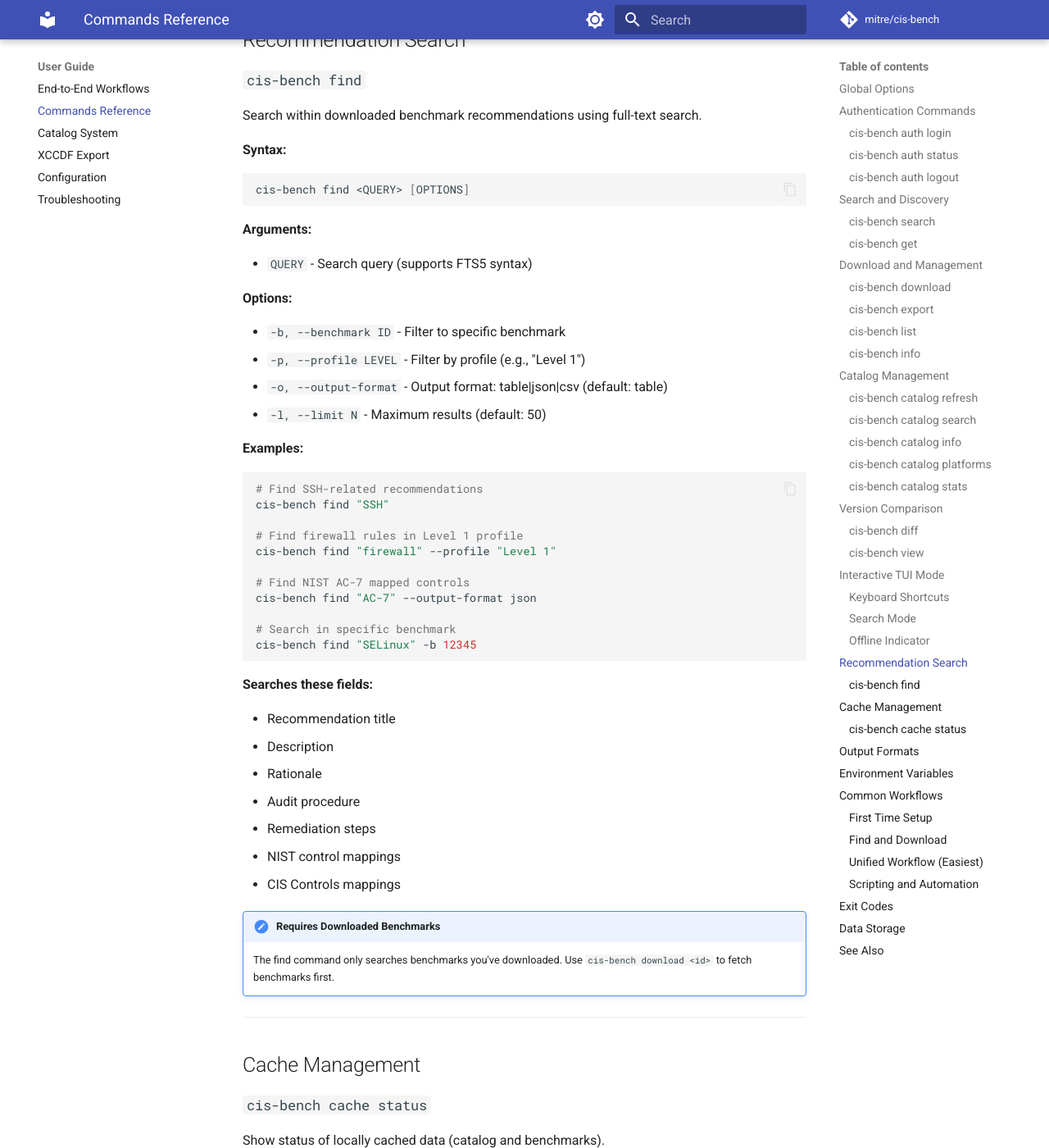
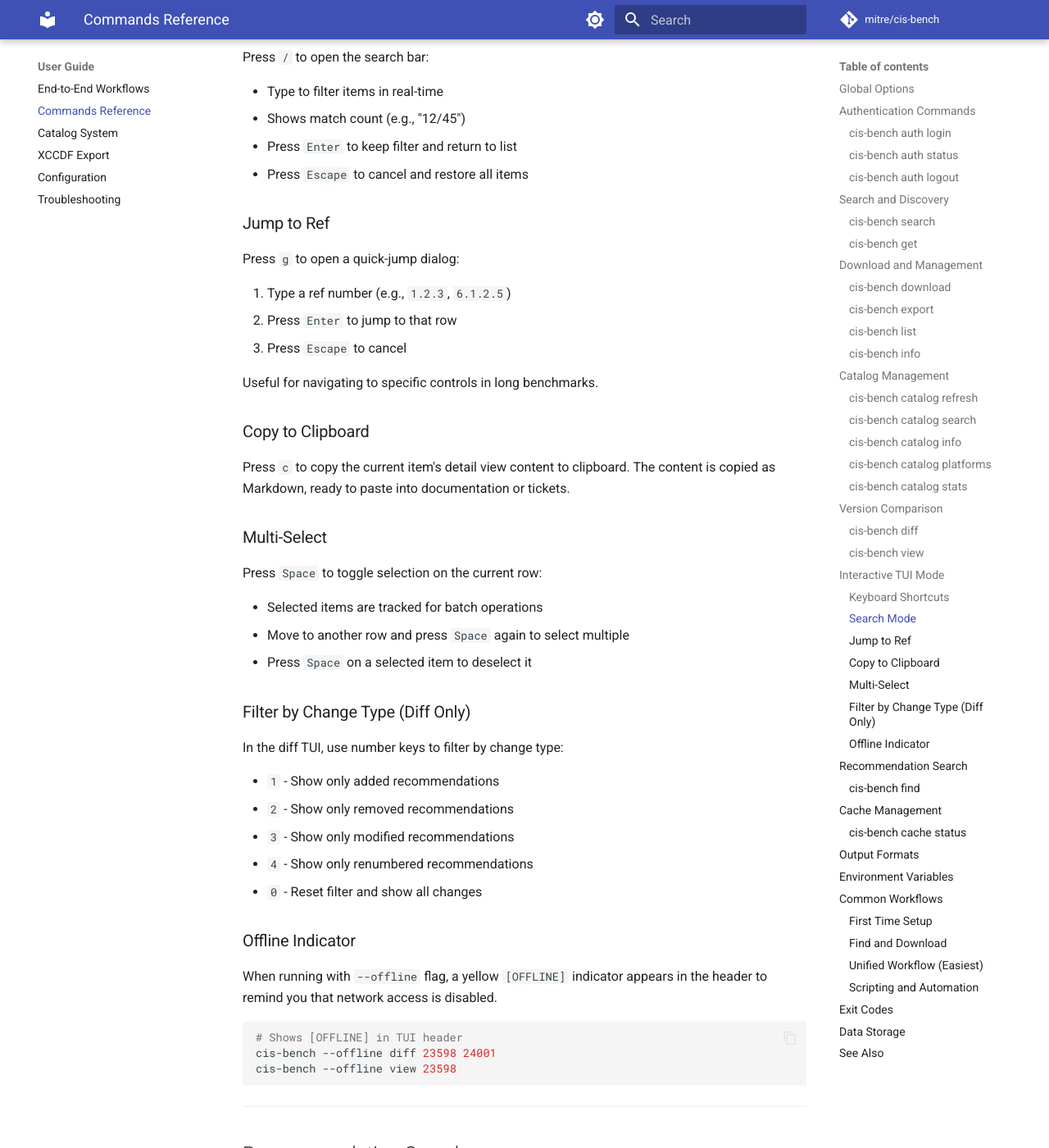
Before and after one commit to mitre/cis-bench, an MkDocs documentation site: the page built from docs/user-guide/commands-reference.md, in a window 1280 px wide and 1400 px high, scrolled down 16921 px. Shown: the whole window at 82% size. Built offline with MkDocs 1.6.1 and Material for MkDocs 9.7.7, drawn with Linux system fonts in a browser that asks for light colours; comment, search, counter and statistics services are not loaded; some of the changed text lies outside the part shown.

Commit message:
feat(tui): add multi-select and update docs
- Add multi-select support (space key) with selection tracking
- Update commands-reference.md with all new TUI features:
  - Jump to ref (g key)
  - Copy to clipboard (c key)
  - Multi-select (space key)
  - Filter by change type (1-4, 0)

Tests: 78 passing (4 new for multi-select)

Authored by: Aaron Lippold<lippold@gmail.com>

```diff
--- a/docs/user-guide/commands-reference.md
+++ b/docs/user-guide/commands-reference.md
@@ -736,6 +736,9 @@
 |-----|--------|
 | `?` | Show help screen with all shortcuts |
 | `/` | Start search (filters items in real-time) |
+| `g` | Jump to specific ref (opens input dialog) |
+| `c` | Copy current item to clipboard |
+| `Space` | Toggle selection on current item |
 | `Tab` | Switch focus between list and detail panes |
 | `↑/↓` or `j/k` | Navigate up/down in list |
 | `Page Up/Down` | Scroll detail pane |
@@ -743,6 +746,16 @@
 | `r` | Reverse sort order (asc/desc) |
 | `s` | Save report to file |
 | `q` or `Esc` | Quit |
+
+**Diff-only shortcuts:**
+
+| Key | Action |
+|-----|--------|
+| `1` | Filter to show only added items |
+| `2` | Filter to show only removed items |
+| `3` | Filter to show only modified items |
+| `4` | Filter to show only renumbered items |
+| `0` | Reset filter (show all) |
 
 ### Search Mode
 
@@ -752,6 +765,39 @@
 - Shows match count (e.g., "12/45")
 - Press `Enter` to keep filter and return to list
 - Press `Escape` to cancel and restore all items
+
+### Jump to Ref
+
+Press `g` to open a quick-jump dialog:
+
+1. Type a ref number (e.g., `1.2.3`, `6.1.2.5`)
+2. Press `Enter` to jump to that row
+3. Press `Escape` to cancel
+
+Useful for navigating to specific controls in long benchmarks.
+
+### Copy to Clipboard
+
+Press `c` to copy the current item's detail view content to clipboard.
+The content is copied as Markdown, ready to paste into documentation or tickets.
+
+### Multi-Select
+
+Press `Space` to toggle selection on the current row:
+
+- Selected items are tracked for batch operations
+- Move to another row and press `Space` again to select multiple
+- Press `Space` on a selected item to deselect it
+
+### Filter by Change Type (Diff Only)
+
+In the diff TUI, use number keys to filter by change type:
+
+- `1` - Show only added recommendations
+- `2` - Show only removed recommendations
+- `3` - Show only modified recommendations
+- `4` - Show only renumbered recommendations
+- `0` - Reset filter and show all changes
 
 ### Offline Indicator
 
```
Also changed, not shown: 2 other files.
